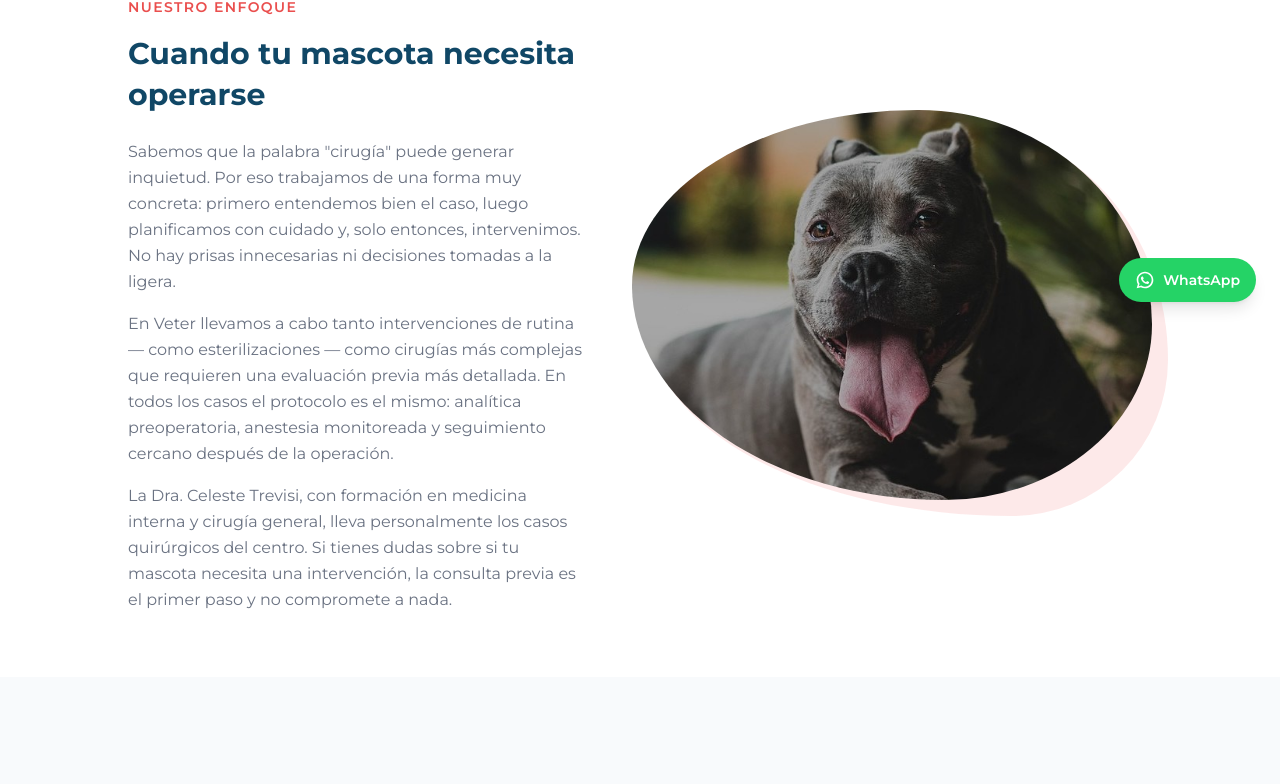
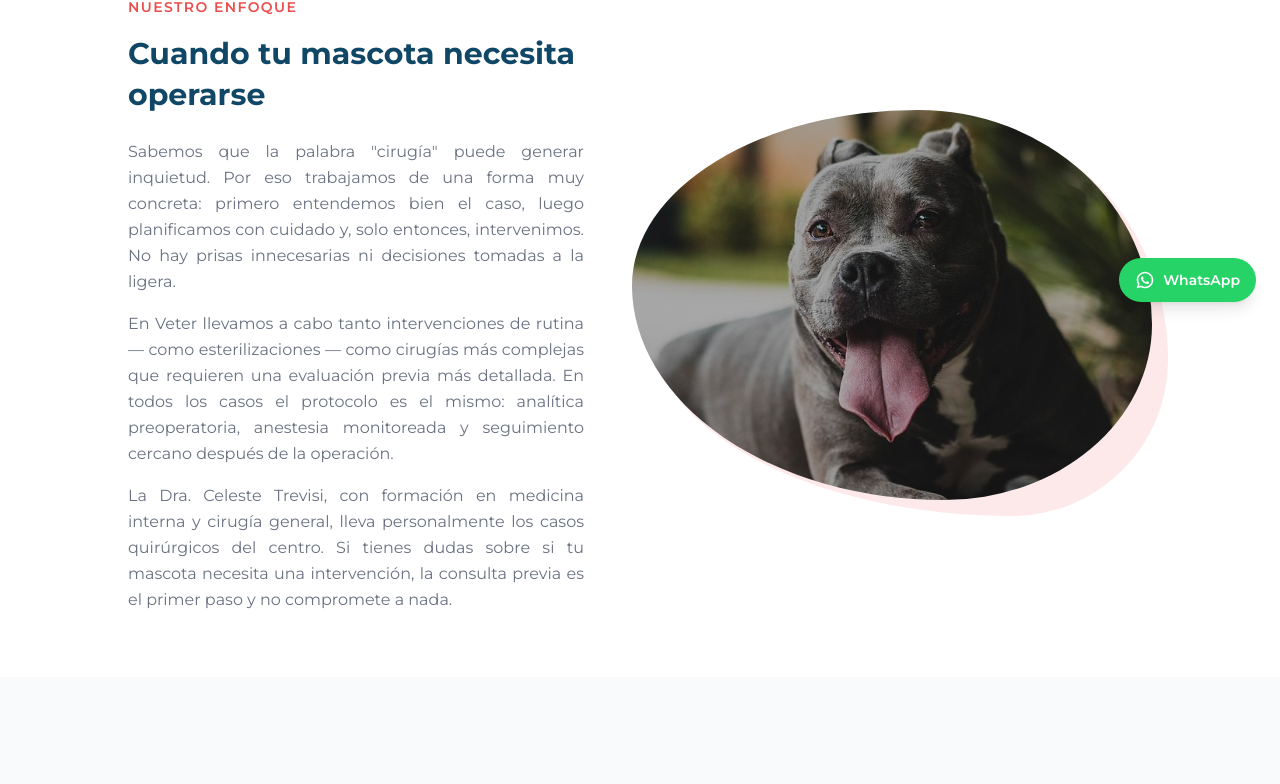
Before and after one commit to frandevp/Veter-web, a Next.js app in the folder veter-web/: page /cirugia-general in a window 1280 px wide. Shown: the part 474-1258 px from the top of the page. Built offline with nearby package versions, Linux system fonts and the light colour scheme.

Commit message:
fix: ilustración más cerca del título + texto justificado

```diff
--- a/veter-web/app/cirugia-general/page.tsx
+++ b/veter-web/app/cirugia-general/page.tsx
@@ -123,13 +123,13 @@ Nuestro enfoque
 <h2 className="text-2xl md:text-3xl font-bold mb-6 leading-snug" style={{ color: "#104766" }}>
 Cuando tu mascota necesita operarse
 </h2>
-<p className="text-gray-500 text-base leading-relaxed mb-4">
+<p className="text-gray-500 text-base leading-relaxed mb-4 text-justify">
 Sabemos que la palabra "cirugía" puede generar inquietud. Por eso trabajamos de una forma muy concreta: primero entendemos bien el caso, luego planificamos con cuidado y, solo entonces, intervenimos. No hay prisas innecesarias ni decisiones tomadas a la ligera.
 </p>
-<p className="text-gray-500 text-base leading-relaxed mb-4">
+<p className="text-gray-500 text-base leading-relaxed mb-4 text-justify">
 En Veter llevamos a cabo tanto intervenciones de rutina — como esterilizaciones — como cirugías más complejas que requieren una evaluación previa más detallada. En todos los casos el protocolo es el mismo: analítica preoperatoria, anestesia monitoreada y seguimiento cercano después de la operación.
 </p>
-<p className="text-gray-500 text-base leading-relaxed">
+<p className="text-gray-500 text-base leading-relaxed text-justify">
 La Dra. Celeste Trevisi, con formación en medicina interna y cirugía general, lleva personalmente los casos quirúrgicos del centro. Si tienes dudas sobre si tu mascota necesita una intervención, la consulta previa es el primer paso y no compromete a nada.
 </p>
 </div>
@@ -154,7 +154,7 @@ style={{ borderRadius: "55% 45% 40% 60% / 45% 55% 45% 55%" }}
 <section style={{ backgroundColor: "#f8fafc" }} className="py-16 px-4">
 <div className="max-w-4xl mx-auto">
 
-<div className="flex items-center justify-between mb-12">
+<div className="flex items-center justify-between mb-6">
 <div>
 <p className="text-sm font-semibold uppercase tracking-widest mb-3" style={{ color: "#ea4f4e" }}>
 Qué realizamos
```
